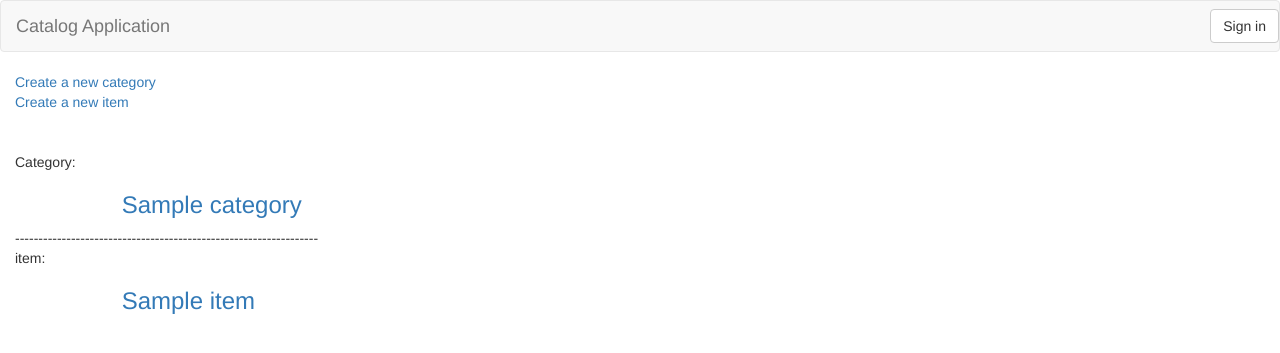
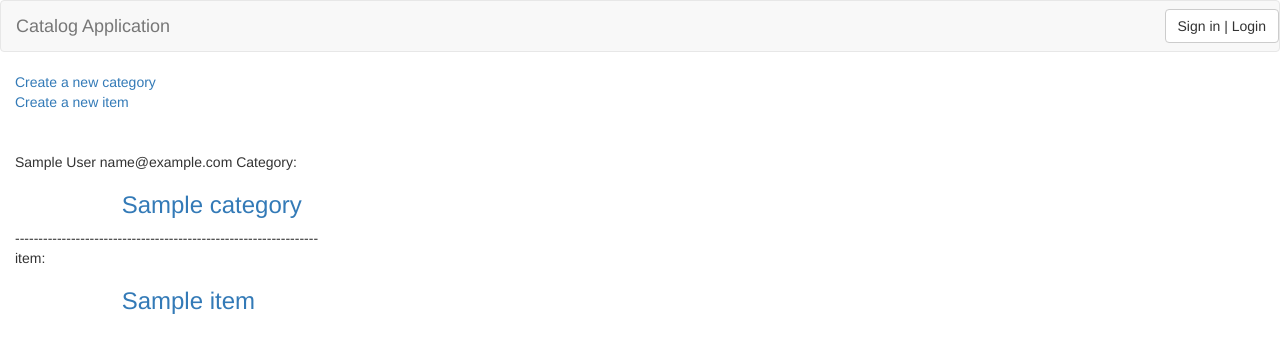
Before and after one commit to quentinbt/P3_catalog, a Flask app: page / in a window 1280 px wide. Shown: the top 353 px of the page. Run offline with Flask 2, Linux system fonts and the light colour scheme; tables that the repository leaves empty hold one stand-in row (values such as "Sample post"); parts of the project's set-up code (start-up, migrations or seed data) failed here and were passed over; some libraries are stand-ins or nearby versions.

Commit message:
Feature
Users can now login using facebook oauth and access to JSON API

```diff
--- a/application.py
+++ b/application.py
@@ -2,7 +2,7 @@
 from flask import Flask, render_template, request, redirect, jsonify, url_for, flash
 from sqlalchemy import create_engine, asc
 from sqlalchemy.orm import sessionmaker
-from database_setup import Base, Category, Item # , User
+from database_setup import Base, Category, Item, User
 from flask import session as login_session
 import random
 import string
@@ -15,9 +15,8 @@ import requests
 
 app = Flask(__name__)
 
-#CLIENT_ID = json.loads(
-#    open('client_secrets.json', 'r').read())['web']['client_id']
-#APPLICATION_NAME = "Restaurant Menu Application"
+CLIENT_ID = json.loads(open('client_secrets.json', 'r').read())['web']['client_id']
+APPLICATION_NAME = "Catalog Application"
 
 
 # Connect to Database and create database session
@@ -27,17 +26,286 @@ Base.metadata.bind = engine
 DBSession = sessionmaker(bind=engine)
 session = DBSession()
 
+
+
+
+# Create anti-forgery state token
+@app.route('/login')
+def showLogin():
+    state = ''.join(random.choice(string.ascii_uppercase + string.digits)
+                    for x in xrange(32))
+    login_session['state'] = state
+    # return "The current session state is %s" % login_session['state']
+    return render_template('login.html', STATE=state)
+
+
+@app.route('/fbconnect', methods=['POST'])
+def fbconnect():
+    if request.args.get('state') != login_session['state']:
+        response = make_response(json.dumps('Invalid state parameter.'), 401)
+        response.headers['Content-Type'] = 'application/json'
+        return response
+    access_token = request.data
+    print "access token received %s " % access_token
+
+    app_id = json.loads(open('fb_client_secrets.json', 'r').read())[
+        'web']['app_id']
+    app_secret = json.loads(
+        open('fb_client_secrets.json', 'r').read())['web']['app_secret']
+    url = 'https://graph.facebook.com/oauth/access_token?grant_type=fb_exchange_token&client_id=%s&client_secret=%s&fb_exchange_token=%s' % (
+        app_id, app_secret, access_token)
+    h = httplib2.Http()
+    result = h.request(url, 'GET')[1]
+
+    # Use token to get user info from API
+    userinfo_url = "https://graph.facebook.com/v2.4/me"
+    # strip expire tag from access token
+    token = result.split("&")[0]
+
+
+    url = 'https://graph.facebook.com/v2.4/me?%s&fields=name,id,email' % token
+    h = httplib2.Http()
+    result = h.request(url, 'GET')[1]
+    # print "url sent for API access:%s"% url
+    # print "API JSON result: %s" % result
+    data = json.loads(result)
+    login_session['provider'] = 'facebook'
+    login_session['username'] = data["name"]
+    login_session['email'] = data["email"]
+    login_session['facebook_id'] = data["id"]
+
+    # The token must be stored in the login_session in order to properly logout, let's strip out the information before the equals sign in our token
+    stored_token = token.split("=")[1]
+    login_session['access_token'] = stored_token
+
+    # Get user picture
+    url = 'https://graph.facebook.com/v2.4/me/picture?%s&redirect=0&height=200&width=200' % token
+    h = httplib2.Http()
+    result = h.request(url, 'GET')[1]
+    data = json.loads(result)
+
+    login_session['picture'] = data["data"]["url"]
+
+    # see if user exists
+    user_id = getUserID(login_session['email'])
+    if not user_id:
+        user_id = createUser(login_session)
+    login_session['user_id'] = user_id
+
+    output = ''
+    output += '<h1>Welcome, '
+    output += login_session['username']
+
+    output += '!</h1>'
+    output += '<img src="'
+    output += login_session['picture']
+    output += ' " style = "width: 300px; height: 300px;border-radius: 150px;-webkit-border-radius: 150px;-moz-border-radius: 150px;"> '
+
+    flash("Now logged in as %s" % login_session['username'])
+    return output
+
+
+@app.route('/fbdisconnect')
+def fbdisconnect():
+    facebook_id = login_session['facebook_id']
+    # The access token must me included to successfully logout
+    access_token = login_session['access_token']
+    url = 'https://graph.facebook.com/%s/permissions?access_token=%s' % (facebook_id,access_token)
+    h = httplib2.Http()
+    result = h.request(url, 'DELETE')[1]
+    return "you have been logged out"
+
+
+@app.route('/gconnect', methods=['POST'])
+def gconnect():
+    # Validate state token
+    if request.args.get('state') != login_session['state']:
+        response = make_response(json.dumps('Invalid state parameter.'), 401)
+        response.headers['Content-Type'] = 'application/json'
+        return response
+    # Obtain authorization code
+    code = request.data
+
+    try:
+        # Upgrade the authorization code into a credentials object
+        oauth_flow = flow_from_clientsecrets('client_secrets.json', scope='')
+        oauth_flow.redirect_uri = 'postmessage'
+        credentials = oauth_flow.step2_exchange(code)
+    except FlowExchangeError:
+        response = make_response(
+            json.dumps('Failed to upgrade the authorization code.'), 401)
+        response.headers['Content-Type'] = 'application/json'
+        return response
+
+    # Check that the access token is valid.
+    access_token = credentials.access_token
+    url = ('https://www.googleapis.com/oauth2/v1/tokeninfo?access_token=%s'
+           % access_token)
+    h = httplib2.Http()
+    result = json.loads(h.request(url, 'GET')[1])
+    # If there was an error in the access token info, abort.
+    if result.get('error') is not None:
+        response = make_response(json.dumps(result.get('error')), 500)
+        response.headers['Content-Type'] = 'application/json'
+
+    # Verify that the access token is used for the intended user.
+    gplus_id = credentials.id_token['sub']
+    if result['user_id'] != gplus_id:
+        response = make_response(
+            json.dumps("Token's user ID doesn't match given user ID."), 401)
+        response.headers['Content-Type'] = 'application/json'
+        return response
+
+    # Verify that the access token is valid for this app.
+    if result['issued_to'] != CLIENT_ID:
+        response = make_response(
+            json.dumps("Token's client ID does not match app's."), 401)
+        print "Token's client ID does not match app's."
+        response.headers['Content-Type'] = 'application/json'
+        return response
+
+    stored_credentials = login_session.get('credentials')
+    stored_gplus_id = login_session.get('gplus_id')
+    if stored_credentials is not None and gplus_id == stored_gplus_id:
+        response = make_response(json.dumps('Current user is already connected.'),
+                                 200)
+        response.headers['Content-Type'] = 'application/json'
+        return response
+
+    # Store the access token in the session for later use.
+    login_session['credentials'] = credentials
+    login_session['gplus_id'] = gplus_id
+
+    # Get user info
+    userinfo_url = "https://www.googleapis.com/oauth2/v1/userinfo"
+    params = {'access_token': credentials.access_token, 'alt': 'json'}
+    answer = requests.get(userinfo_url, params=params)
+
+    data = answer.json()
+
+    login_session['username'] = data['name']
+    login_session['picture'] = data['picture']
+    login_session['email'] = data['email']
+    # ADD PROVIDER TO LOGIN SESSION
+    login_session['provider'] = 'google'
+
+    # see if user exists, if it doesn't make a new one
+    user_id = getUserID(data["email"])
+    if not user_id:
+        user_id = createUser(login_session)
+    login_session['user_id'] = user_id
+
+    output = ''
+    output += '<h1>Welcome, '
+    output += login_session['username']
+    output += '!</h1>'
+    output += '<img src="'
+    output += login_session['picture']
+    output += ' " style = "width: 300px; height: 300px;border-radius: 150px;-webkit-border-radius: 150px;-moz-border-radius: 150px;"> '
+    flash("you are now logged in as %s" % login_session['username'])
+    print "done!"
+    return output
+
+# User Helper Functions
+
+
+def createUser(login_session):
+    newUser = User(name=login_session['username'], email=login_session[
+                   'email'], picture=login_session['picture'])
+    session.add(newUser)
+    session.commit()
+    user = session.query(User).filter_by(email=login_session['email']).one()
+    return user.id
+
+
+def getUserInfo(user_id):
+    user = session.query(User).filter_by(id=user_id).one()
+    return user
+
+
+def getUserID(email):
+    try:
+        user = session.query(User).filter_by(email=email).one()
+        return user.id
+    except:
+        return None
+
+# DISCONNECT - Revoke a current user's token and reset their login_session
+
+
+@app.route('/gdisconnect')
+def gdisconnect():
+    # Only disconnect a connected user.
+    credentials = login_session.get('credentials')
+    if credentials is None:
+        response = make_response(
+            json.dumps('Current user not connected.'), 401)
+        response.headers['Content-Type'] = 'application/json'
+        return response
+    access_token = credentials.access_token
+    url = 'https://accounts.google.com/o/oauth2/revoke?token=%s' % access_token
+    h = httplib2.Http()
+    result = h.request(url, 'GET')[0]
+    if result['status'] != '200':
+        # For whatever reason, the given token was invalid.
+        response = make_response(
+            json.dumps('Failed to revoke token for given user.', 400))
+        response.headers['Content-Type'] = 'application/json'
+        return response
+
+
+# Disconnect based on provider
+@app.route('/disconnect')
+def disconnect():
+    if 'provider' in login_session:
+        if login_session['provider'] == 'google':
+            gdisconnect()
+            del login_session['gplus_id']
+            del login_session['credentials']
+        if login_session['provider'] == 'facebook':
+            fbdisconnect()
+            del login_session['facebook_id']
+        del login_session['username']
+        del login_session['email']
+        del login_session['picture']
+        del login_session['user_id']
+        del login_session['provider']
+        flash("You have successfully been logged out.")
+        return redirect(url_for('showIndex'))
+    else:
+        flash("You were not logged in")
+        return redirect(url_for('showIndex'))
+
+# JSON APIs to view category information
+@app.route('/catalog/categories/JSON')
+def categoryJSON():
+    categories = session.query(Category).all()
+    return jsonify(Categories=[c.serialize for c in categories])
+
+
+@app.route('/catalog/items/JSON')
+def ItemJSON():
+    items = session.query(Item).all()
+    return jsonify(ItemsInCategory=[i.serialize for i in items])
+
+
+
+
+
+
+
 # Show all category & last item added
 @app.route('/')
 @app.route('/index/')
 def showIndex():
+    users = session.query(User)
     category = session.query(Category).order_by(asc(Category.name))
     item = session.query(Item).order_by(asc(Item.name))
     catitem = session.query(Category.name, Category.id, Item.name.label('item_name'), Item.id.label('item_id')).join(Item)
 #    if 'username' not in login_session:
 #        return render_template('publicrestaurants.html', restaurants=restaurants)
 #    else:
-    return render_template('index.html', category=category, item=item, catitem=catitem)
+    return render_template('index.html', category=category, item=item, catitem=catitem, users=users)
 
 
 # create a new category
@@ -73,8 +341,8 @@ def showCategory(category_name):
 def editCategory(category_name):
     editedCategory = session.query(
         Category).filter_by(name=category_name).one()
-#    if 'username' not in login_session:
-#        return redirect('/login')
+    if 'username' not in login_session:
+        return redirect('/login')
 #    if editedRestaurant.user_id != login_session['user_id']:
 #        return "<script>function myFunction() {alert('You are not authorized to edit this restaurant. Please create your own restaurant in order to edit.');}</script><body onload='myFunction()''>"
     if request.method == 'POST':
@@ -93,8 +361,8 @@ def editCategory(category_name):
 def deleteCategory(category_name):
     categoryToDelete = session.query(
         Category).filter_by(name=category_name).one()
-#    if 'username' not in login_session:
-#        return redirect('/login')
+    if 'username' not in login_session:
+        return redirect('/login')
 #    if restaurantToDelete.user_id != login_session['user_id']:
 #        return "<script>function myFunction() {alert('You are not authorized to delete this restaurant. Please create your own restaurant in order to delete.');}</script><body onload='myFunction()''>"
     if request.method == 'POST':
@@ -122,8 +390,8 @@ def showItem(category_name,item_name):
 # Create a new item
 @app.route('/catalog/newitem/', methods=['GET', 'POST'])
 def newItem():
-#    if 'username' not in login_session:
-#        return redirect('/login')
+    if 'username' not in login_session:
+        return redirect('/login')
 #    category = session.query(Category).filter_by(id=category_id).one()
 #    if login_session['user_id'] != restaurant.user_id:
 #        return "<script>function myFunction() {alert('You are not authorized to add menu items to this restaurant. Please create your own restaurant in order to add items.');}</script><body onload='myFunction()''>"
@@ -141,8 +409,8 @@ def newItem():
 # Edit an item
 @app.route('/catalog/<string:category_name>/<string:item_name>/edit', methods=['GET', 'POST'])
 def editItem(category_name, item_name):
-#    if 'username' not in login_session:
-#        return redirect('/login')
+    if 'username' not in login_session:
+        return redirect('/login')
     editedItem = session.query(Item).filter_by(name=item_name).one()
     category = session.query(Category).order_by(asc(Category.name))
 #    if login_session['user_id'] != restaurant.user_id:
@@ -165,15 +433,15 @@ def editItem(category_name, item_name):
 # Delete an item
 @app.route('/catalog/<string:category_name>/<string:item_name>/delete', methods=['GET', 'POST'])
 def deleteItem(category_name, item_name):
-#    if 'username' not in login_session:
-#        return redirect('/login')
+    if 'username' not in login_session:
+        return redirect('/login')
     itemToDelete = session.query(Item).filter_by(name=item_name).one()
 #    if login_session['user_id'] != restaurant.user_id:
 #        return "<script>function myFunction() {alert('You are not authorized to delete menu items to this restaurant. Please create your own restaurant in order to delete items.');}</script><body onload='myFunction()''>"
     if request.method == 'POST':
         session.delete(itemToDelete)
         session.commit()
-#        flash('Menu Item Successfully Deleted')
+        flash('Menu Item Successfully Deleted')
         return redirect(url_for('showIndex'))
     else:
         return render_template('deleteitem.html', item=itemToDelete)
--- a/templates/index.html
+++ b/templates/index.html
@@ -18,9 +18,15 @@
       <a class="navbar-brand" href="#">Catalog Application</a>
     </div>
       <ul class="nav navbar-nav navbar-right">
-		   <button type="button" class="btn btn-default navbar-btn">Sign in</button>
-
-
+		  {%if 'username' not in session %}
+		  <a href="{{url_for('showLogin')}}">
+		  <button type="button" class="btn btn-default navbar-btn">Sign in | Login</button>
+	  	  </a>
+		  {% else %}
+		  <a href="{{url_for('disconnect')}}">
+		  <button type="button" class="btn btn-default navbar-btn">Disconnect</button>
+	  	  </a>
+		  {% endif %}
 
       </ul>
     </div><!-- /.navbar-collapse -->
@@ -33,6 +39,14 @@
 </br>
 </br>
 </br>
+
+	{% for u in users %}
+
+						{{u.name}}
+						{{u.email}}
+
+
+	{% endfor %}
 
 
 Category:
```
Also changed, not shown: database_setup.py (+12 -11 lines), templates/login.html (+134 -28 lines).
